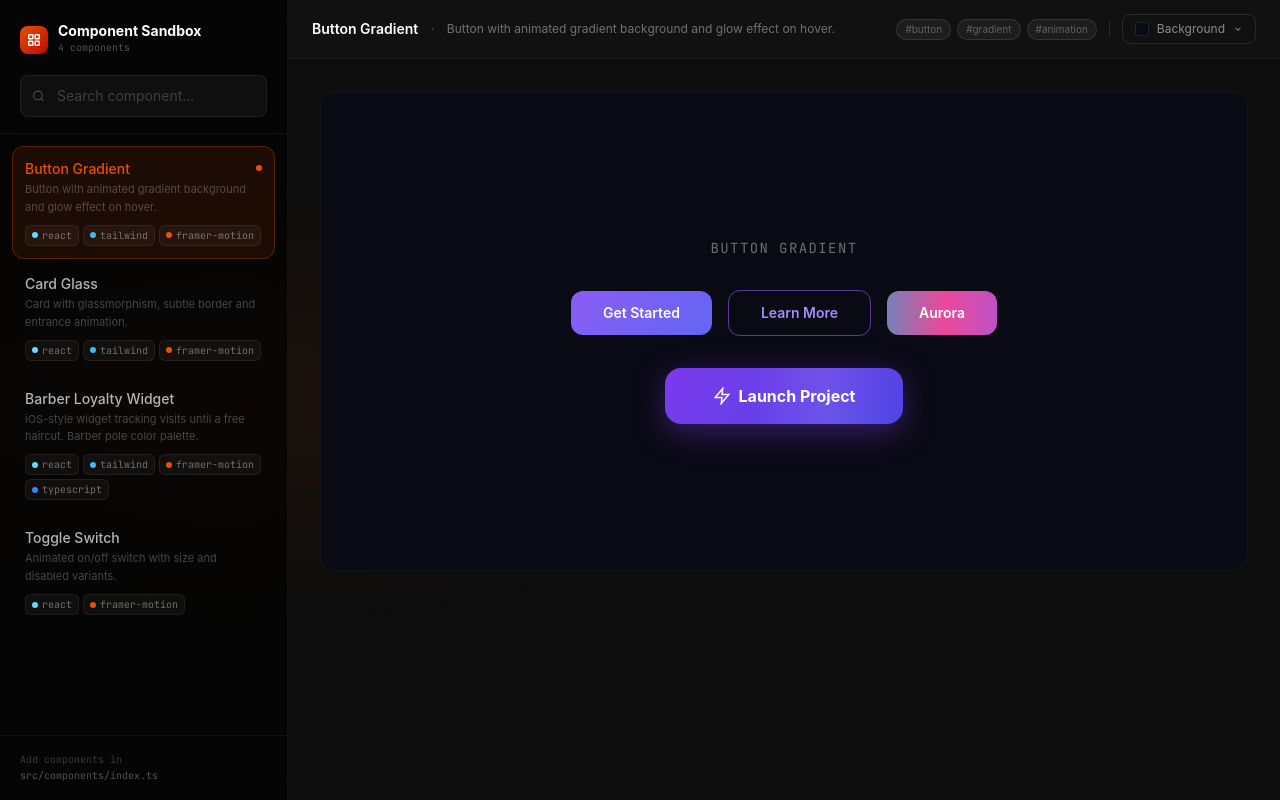
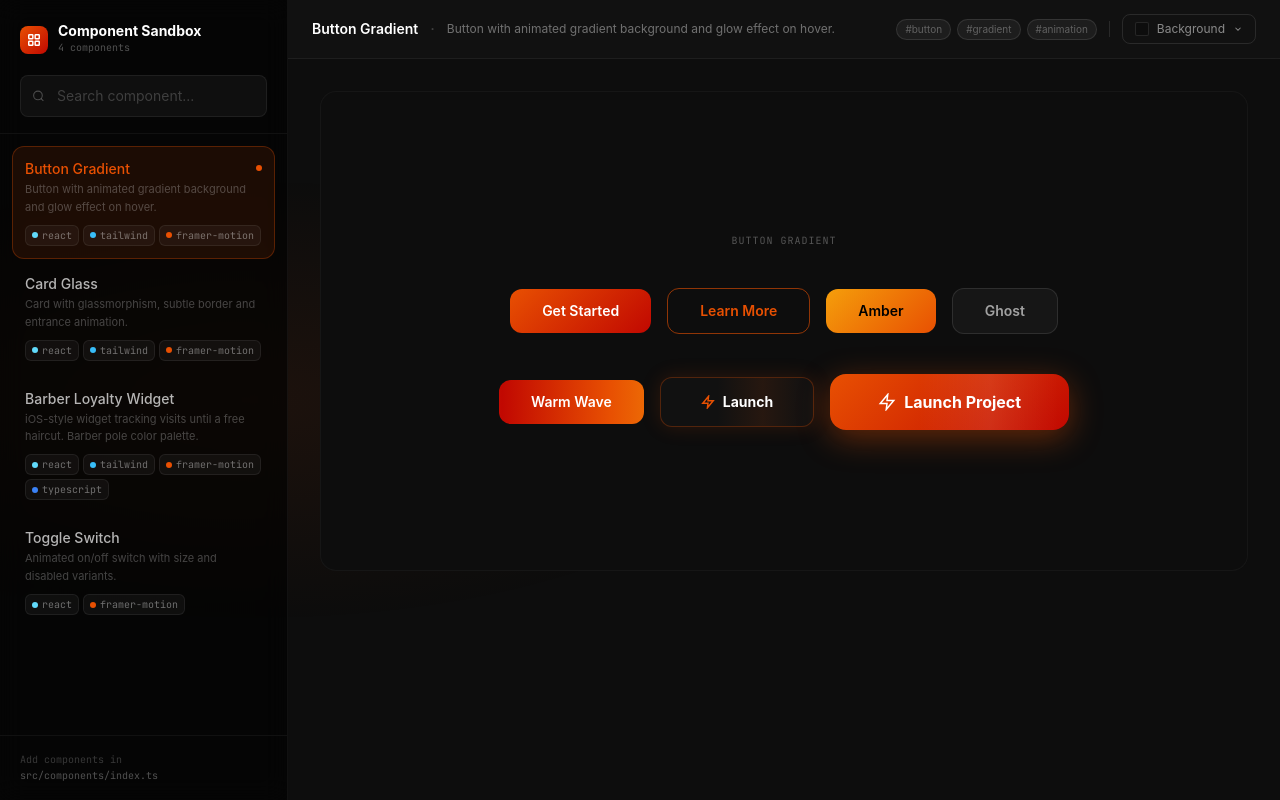
Before and after one commit to GabrielBaiano/component-sandbox, a React (Vite) app: page / in a window 1280 px wide. Built offline with nearby package versions, Linux system fonts and the light colour scheme; a web font is replaced by a local one.

Commit message:
feat: align design with orange palette and update default background

```diff
--- a/src/app/App.tsx
+++ b/src/app/App.tsx
@@ -3,7 +3,7 @@ import { components } from '../components'
 import Sidebar from './Sidebar'
 import Preview from './Preview'
 
-const DEFAULT_BG = '#0a0a14'
+const DEFAULT_BG = '#0d0d0d'
 
 export default function App() {
   const [selectedId, setSelectedId] = useState<string | null>(components[0]?.meta.id ?? null)
--- a/src/app/BgPicker.tsx
+++ b/src/app/BgPicker.tsx
@@ -5,35 +5,35 @@ import { motion, AnimatePresence } from 'framer-motion'
 
 const PRESETS = [
   // Dark
-  { label: 'Near black',   value: '#0a0a14' },
-  { label: 'Pitch black',  value: '#000000' },
-  { label: 'Dark navy',    value: '#0d1b36' },
-  { label: 'Charcoal',     value: '#1c1c1e' },
-  { label: 'Dark slate',   value: '#0f172a' },
-  { label: 'Deep purple',  value: '#1a0033' },
+  { label: 'Near black',    value: '#0d0d0d' },
+  { label: 'Pitch black',   value: '#000000' },
+  { label: 'Dark brown',    value: '#1a0a00' },
+  { label: 'Charcoal',      value: '#1c1c1c' },
+  { label: 'Dark gray',     value: '#333333' },
+  { label: 'Warm charcoal', value: '#1a1208' },
   // Light
-  { label: 'White',        value: '#ffffff' },
-  { label: 'Off-white',    value: '#f8f8f8' },
-  { label: 'Light gray',   value: '#f0f0f0' },
-  { label: 'Warm white',   value: '#faf8f5' },
-  { label: 'Cool white',   value: '#f0f4ff' },
-  { label: 'Cream',        value: '#fffdf5' },
-  // Colored
-  { label: 'Navy blue',    value: '#0a1628' },
-  { label: 'Forest',       value: '#0a2010' },
-  { label: 'Burgundy',     value: '#1a0808' },
-  { label: 'Slate blue',   value: '#1e293b' },
-  { label: 'Purple dark',  value: '#1a0040' },
-  { label: 'Teal dark',    value: '#001a1a' },
+  { label: 'White',         value: '#ffffff' },
+  { label: 'Off-white',     value: '#f9f9f9' },
+  { label: 'Light gray',    value: '#f0f0f0' },
+  { label: 'Warm white',    value: '#faf8f5' },
+  { label: 'Cream',         value: '#fffdf0' },
+  { label: 'Stone',         value: '#f5f0eb' },
+  // Mid
+  { label: 'Gray',          value: '#646464' },
+  { label: 'Dark gray 2',   value: '#2a2a2a' },
+  { label: 'Smoke',         value: '#1a1a1a' },
+  { label: 'Zinc',          value: '#27272a' },
+  { label: 'Warm dark',     value: '#18120a' },
+  { label: 'Amber dark',    value: '#1a1200' },
 ]
 
 const GRADIENT_PRESETS = [
-  { label: 'Radial purple', value: 'radial-gradient(ellipse at 50% 0%, rgba(139,92,246,0.15), #0a0a14)' },
-  { label: 'Radial red',    value: 'radial-gradient(ellipse at 50% 0%, rgba(220,38,38,0.12), #0d1b36)' },
-  { label: 'Dark mesh',     value: 'radial-gradient(at 40% 20%, #1a0033 0%, #0a0a14 50%, #001233 100%)' },
-  { label: 'Aurora',        value: 'linear-gradient(135deg, #0d1b36 0%, #1a0033 50%, #0a1628 100%)' },
-  { label: 'Midnight',      value: 'linear-gradient(180deg, #0f172a 0%, #020617 100%)' },
-  { label: 'Warm dark',     value: 'linear-gradient(135deg, #1c0a00 0%, #1a1000 100%)' },
+  { label: 'Radial orange',  value: 'radial-gradient(ellipse at 50% 0%, rgba(232,80,2,0.18), #0d0d0d)' },
+  { label: 'Radial amber',   value: 'radial-gradient(ellipse at 50% 0%, rgba(245,158,11,0.15), #0d0d0d)' },
+  { label: 'Brand mesh',     value: 'radial-gradient(at 30% 20%, #1a0800 0%, #000000 50%, #1a0d00 100%)' },
+  { label: 'Warm gradient',  value: 'linear-gradient(135deg, #1a0800 0%, #2a1000 50%, #1a0a00 100%)' },
+  { label: 'Midnight',       value: 'linear-gradient(180deg, #111111 0%, #000000 100%)' },
+  { label: 'Ember',          value: 'linear-gradient(135deg, #1c0a00 0%, #0d0d0d 60%, #1a0800 100%)' },
 ]
 
 // ── Component ─────────────────────────────────────────────────────────────────
@@ -117,7 +117,7 @@ export default function BgPicker({ value, onChange }: BgPickerProps) {
             transition={{ duration: 0.15 }}
             onMouseEnter={openPicker}
             className="absolute right-0 top-full mt-2 z-50 w-72 rounded-2xl border border-white/[0.08] shadow-2xl overflow-hidden"
-            style={{ background: '#12121f' }}
+            style={{ background: '#111111' }}
           >
             {/* Tabs */}
             <div className="flex border-b border-white/[0.06]">
@@ -219,7 +219,7 @@ export default function BgPicker({ value, onChange }: BgPickerProps) {
                   <div>
                     <p className="text-[10px] text-white/25 uppercase tracking-wider mb-2 font-mono">Quick picks</p>
                     <div className="grid grid-cols-8 gap-1">
-                      {['#000000', '#ffffff', '#dc2626', '#2563eb', '#16a34a', '#d97706', '#8b5cf6', '#06b6d4'].map(c => (
+                      {['#000000', '#ffffff', '#e85002', '#c10801', '#f59e0b', '#d97706', '#333333', '#646464'].map(c => (
                         <button
                           key={c}
                           onClick={() => { setHex(c); setHexInput(c); onChange(c) }}
--- a/src/components/ButtonGradient/index.tsx
+++ b/src/components/ButtonGradient/index.tsx
@@ -2,50 +2,79 @@ import { motion } from 'framer-motion'
 
 export default function ButtonGradient() {
   return (
-    <div className="flex flex-col items-center gap-8 p-12">
-      <h2 className="text-sm font-mono text-white/40 tracking-widest uppercase">
+    <div className="flex flex-col items-center gap-10 p-12">
+      <h2 className="text-[10px] font-mono text-white/30 tracking-widest uppercase">
         Button Gradient
       </h2>
 
-      {/* Variant: Primary */}
+      {/* Row 1: Core variants */}
       <div className="flex flex-wrap gap-4 items-center justify-center">
+
+        {/* Primary — solid orange */}
         <motion.button
           whileHover={{ scale: 1.05 }}
           whileTap={{ scale: 0.97 }}
           className="relative px-8 py-3 rounded-xl font-semibold text-white text-sm overflow-hidden group"
-          style={{
-            background: 'linear-gradient(135deg, #8b5cf6, #6366f1)',
-          }}
+          style={{ background: 'linear-gradient(135deg, #e85002, #c10801)' }}
         >
           <span className="relative z-10">Get Started</span>
           <motion.span
             className="absolute inset-0 rounded-xl opacity-0 group-hover:opacity-100 transition-opacity duration-300"
             style={{
-              background: 'linear-gradient(135deg, #a78bfa, #818cf8)',
-              boxShadow: '0 0 32px rgba(139, 92, 246, 0.6)',
+              background: 'linear-gradient(135deg, #f16001, #e85002)',
+              boxShadow: '0 0 32px rgba(232,80,2,0.55)',
             }}
           />
         </motion.button>
 
-        {/* Variant: Outline */}
+        {/* Outline — orange border */}
         <motion.button
           whileHover={{ scale: 1.05 }}
           whileTap={{ scale: 0.97 }}
-          className="relative px-8 py-3 rounded-xl font-semibold text-sm overflow-hidden"
+          className="relative px-8 py-3 rounded-xl font-semibold text-sm overflow-hidden group"
           style={{
             background: 'transparent',
-            border: '1.5px solid rgba(139, 92, 246, 0.6)',
-            color: '#a78bfa',
+            border: '1.5px solid rgba(232,80,2,0.6)',
+            color: '#e85002',
           }}
         >
           <motion.span
-            className="absolute inset-0 opacity-0 hover:opacity-100"
-            style={{ background: 'rgba(139, 92, 246, 0.08)' }}
+            className="absolute inset-0 opacity-0 group-hover:opacity-100 transition-opacity duration-200"
+            style={{ background: 'rgba(232,80,2,0.08)' }}
           />
           <span className="relative z-10">Learn More</span>
         </motion.button>
 
-        {/* Variant: Aurora */}
+        {/* Amber accent */}
+        <motion.button
+          whileHover={{ scale: 1.05 }}
+          whileTap={{ scale: 0.97 }}
+          className="relative px-8 py-3 rounded-xl font-semibold text-black text-sm overflow-hidden group"
+          style={{ background: 'linear-gradient(135deg, #f59e0b, #e85002)' }}
+        >
+          <motion.span
+            className="absolute inset-0 opacity-0 group-hover:opacity-100 transition-opacity duration-200"
+            style={{ background: 'rgba(255,255,255,0.12)' }}
+          />
+          <span className="relative z-10">Amber</span>
+        </motion.button>
+
+        {/* Ghost — dark surface */}
+        <motion.button
+          whileHover={{ scale: 1.05, borderColor: 'rgba(232,80,2,0.4)' }}
+          whileTap={{ scale: 0.97 }}
+          className="relative px-8 py-3 rounded-xl font-semibold text-sm text-white/60 hover:text-white transition-colors"
+          style={{
+            background: 'rgba(255,255,255,0.04)',
+            border: '1px solid rgba(255,255,255,0.1)',
+          }}
+        >
+          Ghost
+        </motion.button>
+      </div>
+
+      {/* Row 2: Warm animated gradient */}
+      <div className="flex flex-wrap gap-4 items-center justify-center">
         <motion.button
           whileHover={{ scale: 1.05 }}
           whileTap={{ scale: 0.97 }}
@@ -58,22 +87,49 @@ export default function ButtonGradient() {
             transition={{ duration: 4, repeat: Infinity, ease: 'linear' }}
             className="absolute inset-0"
             style={{
-              background: 'linear-gradient(270deg, #8b5cf6, #ec4899, #06b6d4, #8b5cf6)',
+              background: 'linear-gradient(270deg, #f59e0b, #e85002, #c10801, #e85002, #f59e0b)',
               backgroundSize: '300% 300%',
             }}
           />
-          <span className="relative z-10">Aurora</span>
+          <span className="relative z-10">Warm Wave</span>
         </motion.button>
-      </div>
 
-      {/* Variant: Large CTA */}
+        {/* Dark with shimmer */}
+        <motion.button
+          whileHover={{ scale: 1.03, y: -2 }}
+          whileTap={{ scale: 0.98 }}
+          className="relative px-10 py-3.5 rounded-xl font-bold text-white text-sm overflow-hidden"
+          style={{
+            background: '#111111',
+            border: '1px solid rgba(232,80,2,0.3)',
+            boxShadow: '0 0 20px rgba(232,80,2,0.15)',
+          }}
+        >
+          <span className="relative z-10 flex items-center gap-2">
+            <svg width="14" height="14" viewBox="0 0 24 24" fill="none" stroke="#e85002" strokeWidth="2.5">
+              <path d="M13 2L3 14h9l-1 8 10-12h-9l1-8z" />
+            </svg>
+            Launch
+          </span>
+          <motion.span
+            animate={{ x: ['100%', '-100%'] }}
+            transition={{ duration: 2.5, repeat: Infinity, ease: 'linear' }}
+            className="absolute inset-0 opacity-20"
+            style={{
+              background: 'linear-gradient(90deg, transparent, rgba(232,80,2,0.5), transparent)',
+              width: '60%',
+            }}
+          />
+        </motion.button>
+
+        {/* CTA large */}
         <motion.button
           whileHover={{ scale: 1.03, y: -2 }}
           whileTap={{ scale: 0.98 }}
           className="relative px-12 py-4 rounded-2xl font-bold text-white text-base overflow-hidden"
           style={{
-          background: 'linear-gradient(135deg, #7c3aed, #4f46e5)',
-          boxShadow: '0 8px 32px rgba(124, 58, 237, 0.4)',
+            background: 'linear-gradient(135deg, #e85002, #c10801)',
+            boxShadow: '0 8px 32px rgba(232,80,2,0.4)',
           }}
         >
           <span className="relative z-10 flex items-center gap-2">
@@ -85,13 +141,14 @@ export default function ButtonGradient() {
           <motion.span
             animate={{ x: ['100%', '-100%'] }}
             transition={{ duration: 2.5, repeat: Infinity, ease: 'linear' }}
-          className="absolute inset-0 opacity-30"
+            className="absolute inset-0 opacity-25"
             style={{
-            background: 'linear-gradient(90deg, transparent, rgba(255,255,255,0.3), transparent)',
+              background: 'linear-gradient(90deg, transparent, rgba(255,255,255,0.35), transparent)',
               width: '60%',
             }}
           />
         </motion.button>
       </div>
+    </div>
   )
 }
--- a/src/components/ToggleSwitch/index.tsx
+++ b/src/components/ToggleSwitch/index.tsx
@@ -66,7 +66,7 @@ export default function ToggleSwitch({ size = 'md', disabled = false }: ToggleSw
                 animate={{ opacity: 1, scale: 1 }}
                 exit={{ opacity: 0, scale: 0.5 }}
                 transition={{ duration: 0.15 }}
-                className="absolute top-[3px] flex items-center justify-center text-accent-500"
+                className="absolute top-[3px] flex items-center justify-center text-white/80"
                 style={{
                   left: s.onX + 3,
                   width: s.thumbSize,
--- a/tailwind.config.js
+++ b/tailwind.config.js
@@ -22,9 +22,9 @@ export default {
           950: '#0d0d0d',
         },
         accent: {
-          300: '#f16001',
-          400: '#e85002',  // Branding Orange
-          500: '#c10801',
+          300: '#f59e0b',  // Amber / warm yellow
+          400: '#e85002',  // Branding Orange (primary)
+          500: '#c10801',  // Deep red-orange
           600: '#9a0601',
         },
       },
```
Also changed, not shown: src/components/CardGlass/index.tsx (+12 -10 lines). Lines whose indentation alone changed are shown as unchanged.
